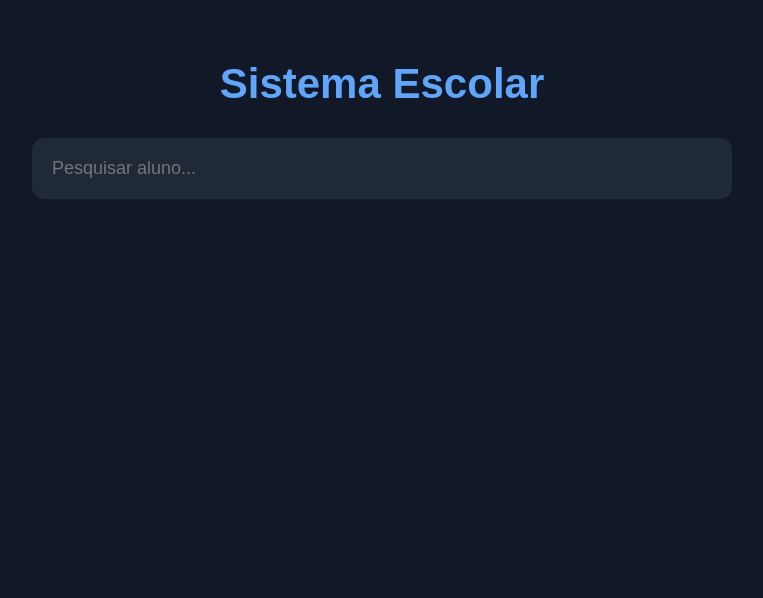
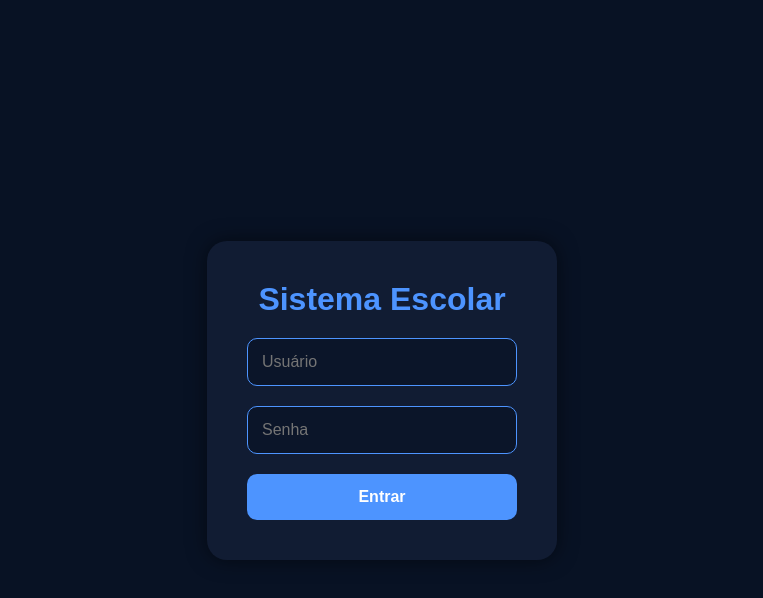
Before and after one commit to anonimoaaa12/sistema-alunos, a React (Vite) app: page / in a window 1280 px wide. Shown: the top 598 px of the page, without its empty margins (258-1021 px from the left). Built offline with nearby package versions, Linux system fonts and the light colour scheme.

Commit message:
Adicionado login

```diff
--- a/src/App.css
+++ b/src/App.css
@@ -2,67 +2,105 @@
   margin: 0;
   padding: 0;
   box-sizing: border-box;
+  font-family: Arial, Helvetica, sans-serif;
 }
 
 body {
-  background: #111827;
-  font-family: Arial, Helvetica, sans-serif;
+  background: #081224;
   color: white;
 }
 
-.container {
+/* LOGIN */
+
+.login-container {
   width: 100%;
-  max-width: 700px;
-  margin: auto;
-  padding-top: 60px;
+  height: 100vh;
+  display: flex;
+  justify-content: center;
+  align-items: center;
 }
 
-h1 {
-  text-align: center;
-  margin-bottom: 30px;
-  font-size: 42px;
-  color: #60a5fa;
+.login-box {
+  width: 350px;
+  background: #111c33;
+  padding: 40px;
+  border-radius: 20px;
+  display: flex;
+  flex-direction: column;
+  gap: 20px;
+  box-shadow: 0 0 20px rgba(0, 0, 0, 0.5);
 }
 
-input {
-  width: 100%;
-  padding: 18px;
+.login-box h1 {
+  text-align: center;
+  color: #4d94ff;
+}
+
+.login-box input {
+  padding: 14px;
+  border-radius: 10px;
+  border: 1px solid #4d94ff;
+  background: #0b1529;
+  color: white;
+  font-size: 16px;
+}
+
+.login-box button {
+  padding: 14px;
   border: none;
-  border-radius: 12px;
-  font-size: 18px;
-  outline: none;
-  background: #1f2937;
+  border-radius: 10px;
+  background: #4d94ff;
   color: white;
-  border: 2px solid transparent;
+  font-size: 16px;
+  font-weight: bold;
+  cursor: pointer;
   transition: 0.3s;
 }
 
-input:focus {
-  border: 2px solid #60a5fa;
+.login-box button:hover {
+  background: #2d7cff;
 }
 
-.resultados {
-  margin-top: 30px;
+/* SISTEMA */
+
+.container {
+  max-width: 900px;
+  margin: auto;
+  padding: 40px 20px;
+}
+
+.container h1 {
+  text-align: center;
+  color: #4d94ff;
+  margin-bottom: 30px;
+  font-size: 42px;
+}
+
+.container input {
+  width: 100%;
+  padding: 16px;
+  border-radius: 12px;
+  border: 1px solid #4d94ff;
+  background: #111c33;
+  color: white;
+  font-size: 16px;
+  margin-bottom: 30px;
+}
+
+.lista-alunos {
+  display: flex;
+  flex-direction: column;
+  gap: 20px;
 }
 
 .card {
-  background: #1f2937;
+  background: #111c33;
   padding: 25px;
-  border-radius: 14px;
-  margin-bottom: 20px;
-  transition: 0.3s;
-  border-left: 5px solid #60a5fa;
-}
-
-.card:hover {
-  transform: scale(1.02);
+  border-radius: 16px;
+  border-left: 5px solid #4d94ff;
 }
 
 .card p {
   margin-bottom: 10px;
   font-size: 18px;
 }
-
-.card strong {
-  color: #60a5fa;
-}
--- a/src/App.jsx
+++ b/src/App.jsx
@@ -2,50 +2,82 @@ import { useEffect, useState } from "react";
 import "./App.css";
 
 function App() {
+  // LOGIN
+  const [usuario, setUsuario] = useState("");
+  const [senha, setSenha] = useState("");
+  const [logado, setLogado] = useState(false);
 
+  // ALUNOS
   const [alunos, setAlunos] = useState([]);
   const [pesquisa, setPesquisa] = useState("");
 
-  // CARREGA O CSV
+  // CARREGAR CSV
   useEffect(() => {
+    fetch("/alunos.csv")
+      .then((response) => response.text())
+      .then((texto) => {
+        const linhas = texto.split("\n").slice(1);
 
-    fetch("/alunos.csv")
-      .then(response => response.text())
-      .then(texto => {
-
-        const linhas = texto.split("\n");
-
-        // Remove cabeçalho
-        linhas.shift();
-
-        const listaAlunos = linhas
-          .filter(linha => linha.trim() !== "")
-          .map(linha => {
-
-            const dados = linha.split(",");
+        const dados = linhas
+          .filter((linha) => linha.trim() !== "")
+          .map((linha) => {
+            const [nome, rm, codigo] = linha.split(",");
 
             return {
-              nome: dados[0]?.trim(),
-              rm: dados[1]?.trim(),
-              codigo: dados[2]?.trim()
+              nome: nome?.trim(),
+              rm: rm?.trim(),
+              codigo: codigo?.trim(),
             };
           });
 
-        setAlunos(listaAlunos);
+        setAlunos(dados);
       });
-
   }, []);
 
-  // PESQUISA
-  const resultados = alunos.filter(aluno =>
-    aluno.nome?.toLowerCase().includes(
-      pesquisa.toLowerCase()
-    )
+  // FILTRO DE PESQUISA
+  const alunosFiltrados = alunos.filter((aluno) =>
+    aluno.nome.toLowerCase().includes(pesquisa.toLowerCase())
   );
 
+  // LOGIN
+  function fazerLogin() {
+    if (usuario === "admin" && senha === "123456") {
+      setLogado(true);
+    } else {
+      alert("Usuário ou senha incorretos");
+    }
+  }
+
+  // TELA DE LOGIN
+  if (!logado) {
+    return (
+      <div className="login-container">
+        <div className="login-box">
+          <h1>Sistema Escolar</h1>
+
+          <input
+            type="text"
+            placeholder="Usuário"
+            value={usuario}
+            onChange={(e) => setUsuario(e.target.value)}
+          />
+
+          <input
+            type="password"
+            placeholder="Senha"
+            value={senha}
+            onChange={(e) => setSenha(e.target.value)}
+          />
+
+          <button onClick={fazerLogin}>Entrar</button>
+        </div>
+      </div>
+    );
+  }
+
+  // SISTEMA
   return (
     <div className="container">
-
       <h1>Sistema Escolar</h1>
 
       <input
@@ -55,17 +87,10 @@ function App() {
         onChange={(e) => setPesquisa(e.target.value)}
       />
 
-      <div className="resultados">
-
-        {
-          pesquisa !== "" && (
-
-            resultados.length > 0 ? (
-
-              resultados.map((aluno, index) => (
-
+      <div className="lista-alunos">
+        {alunosFiltrados.length > 0 ? (
+          alunosFiltrados.map((aluno, index) => (
             <div className="card" key={index}>
-
               <p>
                 <strong>Nome:</strong> {aluno.nome}
               </p>
@@ -77,21 +102,12 @@ function App() {
               <p>
                 <strong>Código:</strong> {aluno.codigo}
               </p>
-
             </div>
           ))
-
         ) : (
-
-              <div className="card">
           <p>Nenhum aluno encontrado.</p>
+        )}
       </div>
-            )
-          )
-        }
-
-      </div>
-
     </div>
   );
 }
```
Lines whose indentation alone changed are shown as unchanged.
